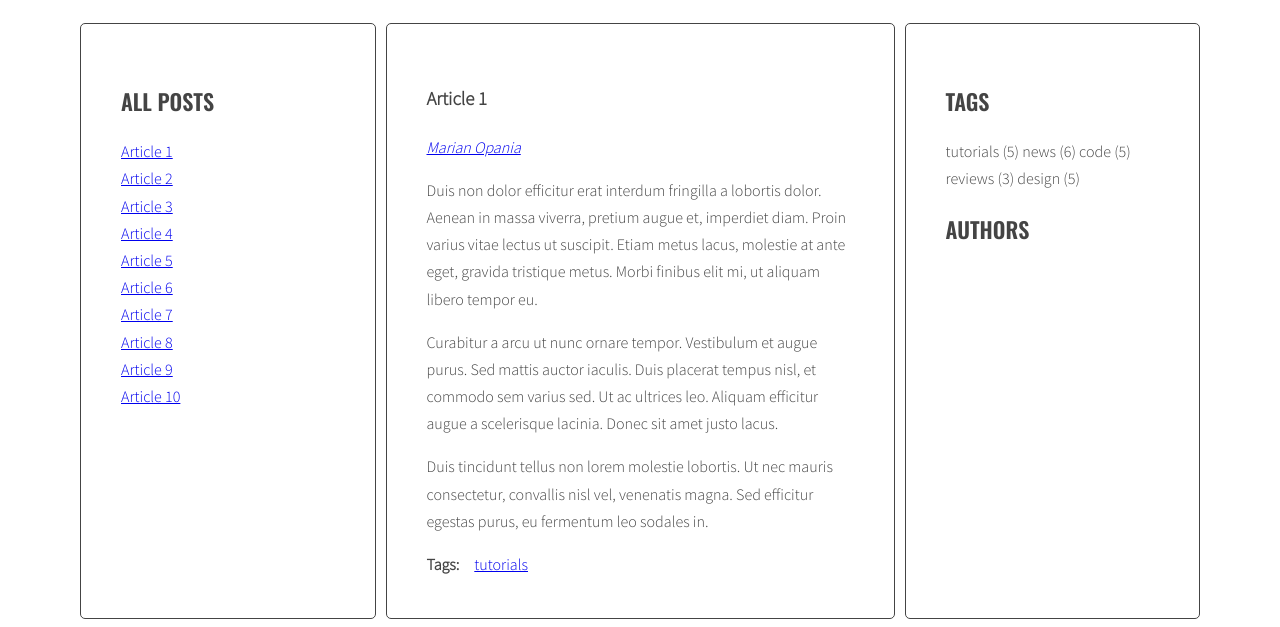
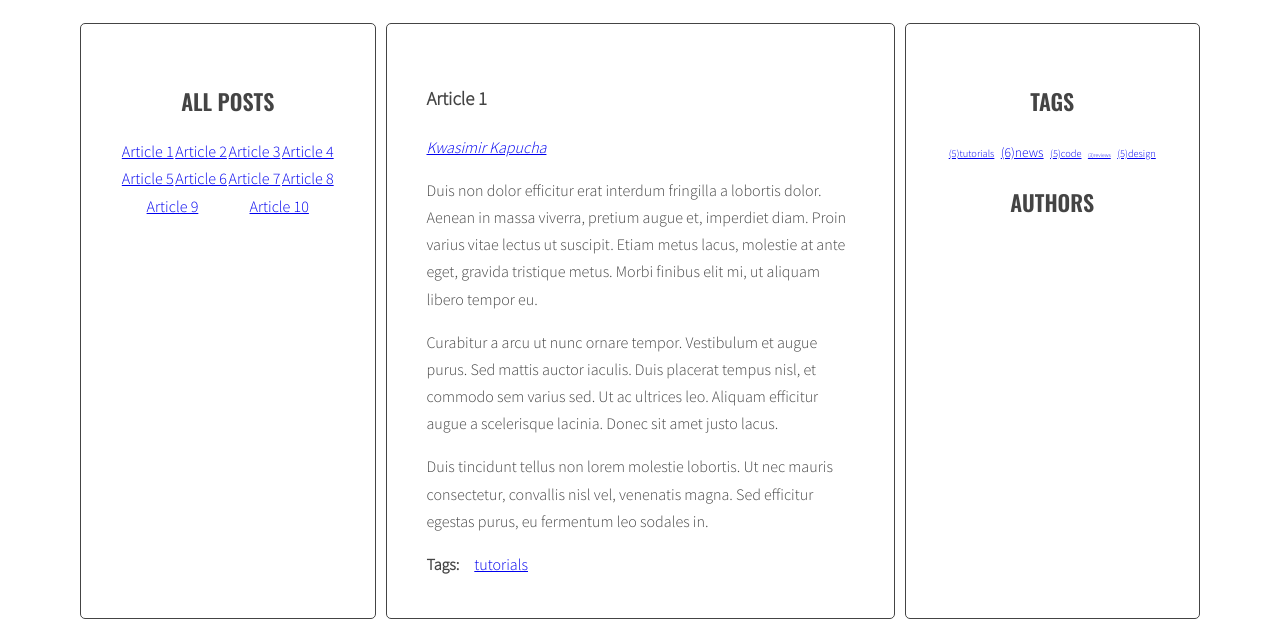
Before and after one commit to fifekwidmo/javascript-blog, a website: page index.html in a window 1280 px wide. Shown: the part 220-847 px from the top of the page. Drawn offline with nearby package versions, Linux system fonts and the light colour scheme.

Commit message:
Performed cloud tags

```diff
--- a/index.html
+++ b/index.html
@@ -19,7 +19,7 @@
                     </ul>
                 </aside>
                 <section class="posts">
-                    <article class="post active" id="article-1" data-tags="tutorials" data-authors="Marian Opania">
+                    <article class="post active" id="article-1" data-tags="tutorials" data-authors="Kwasimir Kapucha">
                         <h3 class="post-title">Article 1</h3>
                         <p class="post-author">by Marion Berry</p>
                         <div class="post-content">
@@ -70,7 +70,7 @@
                             </ul>
                         </div>
                     </article>
-                    <article class="post" id="article-4" data-tags="code design tutorials" data-authors="Gerwazy Scyzork">
+                    <article class="post" id="article-4" data-tags="code design tutorials" data-authors="Jan Brzechwa">
                         <h3 class="post-title">Article 4</h3>
                         <p class="post-author">by Kitty Toebean</p>
                         <div class="post-content">
@@ -86,7 +86,7 @@
                             </ul>
                         </div>
                     </article>
-                    <article class="post" id="article-5" data-tags="design reviews" data-authors="Mati Borek">
+                    <article class="post" id="article-5" data-tags="design reviews" data-authors="Jan Brzechwa">
                         <h3 class="post-title">Article 5</h3>
                         <p class="post-author">by Marion Berry</p>
                         <div class="post-content">
--- a/js/script.js
+++ b/js/script.js
@@ -27,7 +27,9 @@
     optTitleSelector = '.post-title',
     optTitleListSelector = '.titles',
     optArticleTagsSelector = '.post-tags .list',
-    optArticleAuthorSelector = '.post-author';
+    optArticleAuthorSelector = '.post-author',
+    optCloudClassCount = 5,
+    optCloudClassPrefix = 'tag-size-';
 
 function generateTitleLinks(customSelector = '') {
     /* [DONE] remove contents of titleList */
@@ -55,6 +57,30 @@
     }
 }
 generateTitleLinks();
+
+function calculateTagsParams(tags) {
+    const params = {
+        max: 0,
+        min: 99999
+    }
+    for (let tag in tags) {
+        if (tags[tag] > params.max) {
+            params.max = tags[tag];
+        }
+        if (tags[tag] < params.min) {
+            params.min = tags[tag];
+        }
+    }
+    return params;
+}
+
+function calculateTagClass(count, params) {
+    const normalizedCount = count - params.min;
+    const normalizedMax = params.max - params.min;
+    const percentage = normalizedCount / normalizedMax;
+    const classNumber = Math.floor(percentage * (optCloudClassCount - 1) + 1);
+    return optCloudClassPrefix + classNumber;
+}
 
 function generateTags() {
     let allTags = {};
@@ -91,16 +117,22 @@
         const tagList = document.querySelector('.tags');
 
         /* [NEW] create variable for all links HTML code */
+        const tagsParams = calculateTagsParams(allTags);
         let allTagsHTML = '';
 
         /* [NEW] START LOOP: for each tag in allTags: */
         for (let tag in allTags) {
             /* [NEW] generate code of a link and add it to allTagsHTML */
-            allTagsHTML += tag + ' (' + allTags[tag] + ') ';
+            // const tagLinkHTML = '<li><a href="#tag-' + tag + '">' + '(' + calculateTagClass(allTags[tag], tagsParams) + ')' + tag + '</a></li>';
+            const tagLinkHTML = '<li><a href="#tag-' + tag + '" class="' + calculateTagClass(allTags[tag], tagsParams) + '">' + '(' + allTags[tag] + ')' + tag + '</a></li>';
+
+
+
+            // allTagsHTML += '<li><a href="#tag-' + tag + '"> ( ' + allTags[tag] + ' ) ' + tag + ' </a></li>';
+            console.log('tagLinkHTML:', tagLinkHTML);
+
+            allTagsHTML += tagLinkHTML;
         }
-        /* [NEW] END LOOP: for each tag in allTags: */
-
-        /*[NEW] add HTML from allTagsHTML to tagList */
         tagList.innerHTML = allTagsHTML;
     }
 }
--- a/sass/style.scss
+++ b/sass/style.scss
@@ -70,6 +70,10 @@
     border-radius: 5px;
 }
 
+aside h2 {
+    text-align: center;
+}
+
 
 /* Logo */
 
@@ -88,6 +92,9 @@
     list-style-type: none;
     margin: 0;
     padding: 0;
+    display: flex;
+    flex-wrap: wrap;
+    justify-content: space-around;
     .active {
         font-weight: bold;
     }
@@ -129,3 +136,29 @@
         margin: 0 10px 0 0;
     }
 }
+
+// tags
+.tag-size-1 {
+    font-size: 35%;
+    display: inline;
+}
+
+.tag-size-2 {
+    font-size: 50%;
+    display: inline;
+}
+
+.tag-size-3 {
+    font-size: 65%;
+    display: inline;
+}
+
+.tag-size-4 {
+    font-size: 75%;
+    display: inline;
+}
+
+.tag-size-5 {
+    font-size: 85%;
+    display: inline;
+}
```
Also changed, not shown: css/style.css, 1 other file.
